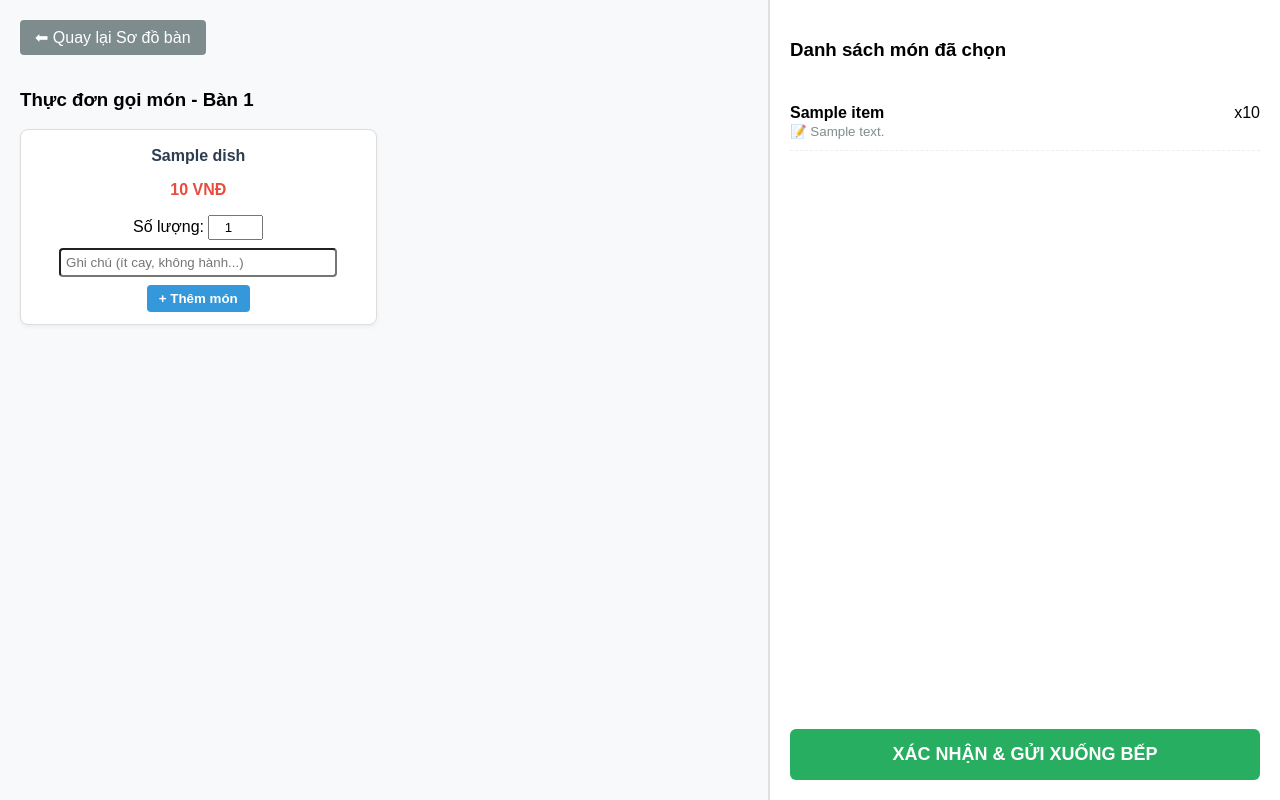
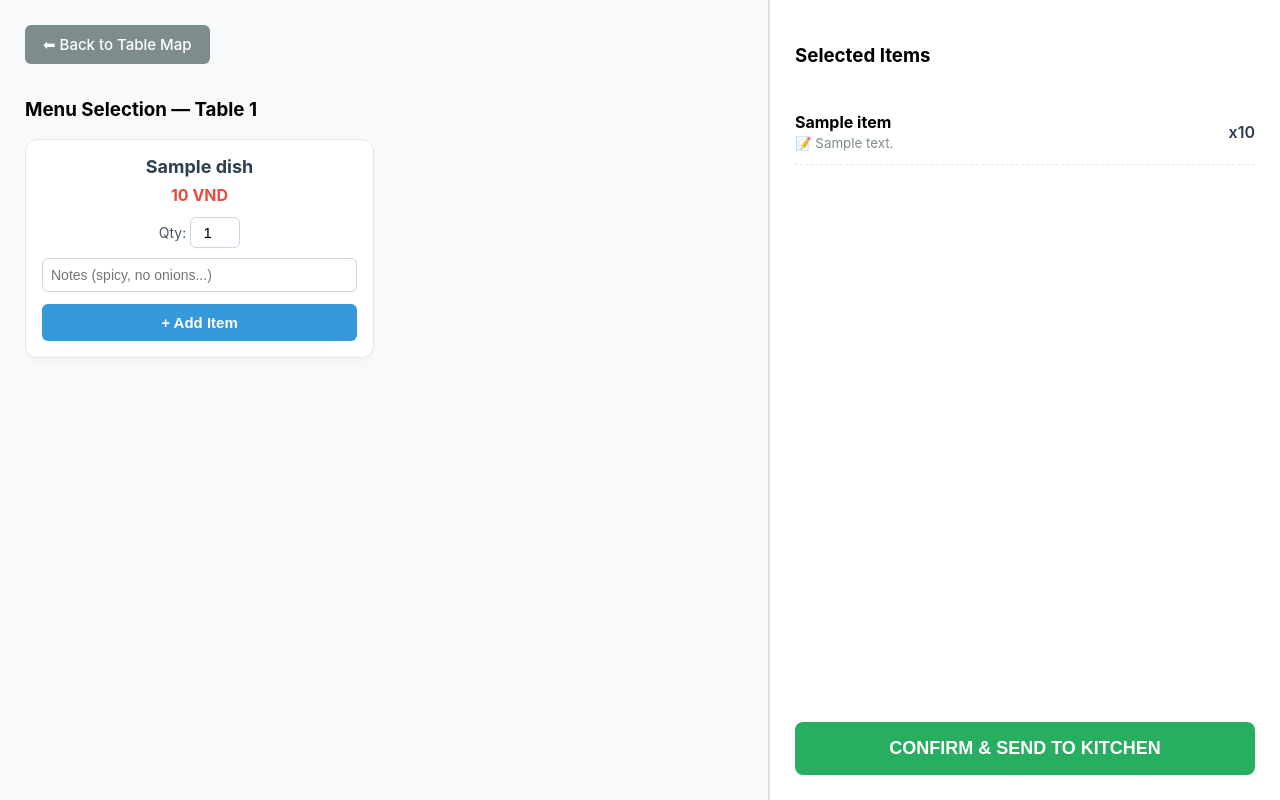
Before and after one commit to hgnhung/Restaurant-Order-Management-System, a Flask app: template templates/waiter/order.html in a window 1280 px wide. Run offline with Flask 3, Linux system fonts and the light colour scheme; the template is opened without the code that fills it: most values are stand-ins (such as "Sample title", 1, 10 or a date in 2020).

Commit message:
hoan thien

```diff
--- a/routes/waiter.py
+++ b/routes/waiter.py
@@ -1,6 +1,5 @@
 from flask import Blueprint, render_template, request, redirect, session
 from database import get_connection
-from models.order_model import OrderModel
 
 # Khởi tạo Blueprint khớp với cấu trúc app.py của nhóm
 waiter_bp = Blueprint('waiter', __name__, url_prefix='/waiter')
@@ -19,26 +18,22 @@ def dashboard():
 def view_tables():
     if "userID" not in session:
         return redirect("/")
-
     conn = get_connection()
     if not conn:
-        return "Lỗi kết nối cơ sở dữ liệu!", 500
-
+        return "Database connection error!", 500
     try:
         cursor = conn.cursor()
         cursor.execute("SELECT tableNumber, status FROM RestaurantTable")
-
         tables = []
         for row in cursor.fetchall():
             tables.append({
                 'TableNumber': row[0],
                 'Status': row[1]
             })
-
         return render_template('waiter/table.html', tables=tables)
     except Exception as e:
         print("Lỗi tải danh sách bàn:", e)
-        return "Đã xảy ra lỗi hệ thống!", 500
+        return "Internal Server Error", 500
     finally:
         conn.close()
 
@@ -47,19 +42,15 @@ def view_tables():
 def view_order():
     if "userID" not in session:
         return redirect("/")
-
     table_number = request.args.get('table')
     if not table_number:
         return redirect('/waiter/tables')
-
     conn = get_connection()
     if not conn:
-        return "Lỗi kết nối cơ sở dữ liệu!", 500
-
+        return "Database connection error!", 500
     try:
         cursor = conn.cursor()
         cursor.execute("SELECT dishID, name, price FROM Dish WHERE isAvailable = 1")
-
         dishes = []
         for row in cursor.fetchall():
             dishes.append({
@@ -67,16 +58,11 @@ def view_order():
                 'Name': row[1],
                 'Price': f"{row[2]:,.0f}"
             })
-
         cart_items = temporary_cart.get(str(table_number), [])
-
-        return render_template('waiter/order.html',
-                               table_number=table_number,
-                               dishes=dishes,
-                               cart_items=cart_items)
+        return render_template('waiter/order.html', table_number=table_number, dishes=dishes, cart_items=cart_items)
     except Exception as e:
         print("Lỗi tải thực đơn gọi món:", e)
-        return "Đã xảy ra lỗi hệ thống!", 500
+        return "Internal Server Error", 500
     finally:
         conn.close()
 
@@ -85,22 +71,18 @@ def view_order():
 def add_to_cart():
     if "userID" not in session:
         return redirect("/")
-
     table_number = request.form.get('table_number')
     dish_id = request.form.get('dish_id')
     quantity = int(request.form.get('quantity', 1))
     special_note = request.form.get('special_note', '')
-
     conn = get_connection()
     try:
         cursor = conn.cursor()
         cursor.execute("SELECT name FROM Dish WHERE dishID = ?", (dish_id,))
         row = cursor.fetchone()
         dish_name = row[0] if row else "Món ăn"
-
         if str(table_number) not in temporary_cart:
             temporary_cart[str(table_number)] = []
-
         temporary_cart[str(table_number)].append({
             'dish_id': dish_id,
             'name': dish_name,
@@ -111,46 +93,76 @@ def add_to_cart():
         print("Lỗi khi thêm món vào giỏ tạm:", e)
     finally:
         if conn: conn.close()
-
     return redirect(f'/waiter/order?table={table_number}')
 
-# 5. Xử lý khi bấm nút "XÁC NHẬN & GỬI XUỐNG BẾP"
 @waiter_bp.route('/confirm-order', methods=['POST'])
 def confirm_order():
     if "userID" not in session:
         return redirect("/")
-
     table_number = request.form.get('table_number')
     cart_items = temporary_cart.get(str(table_number), [])
-
     if not cart_items:
         return redirect(f'/waiter/order?table={table_number}')
-
     user_id = session.get('userID')
-
     conn = get_connection()
     if not conn:
-        return "Lỗi kết nối cơ sở dữ liệu!", 500
+        return "Database connection error!", 500
 
     try:
+        from models.order_model import OrderModel
         order_model = OrderModel(conn)
         order_id = order_model.create_order(table_number, user_id)
-
         if order_id:
             for item in cart_items:
                 order_model.add_order_details(
                     order_id=order_id,
                     dish_id=item['dish_id'],
-                    quantity=item['quantity'],
-                    special_note=item['note']
+                    quantity=int(item['quantity']),
+                    special_note=str(item['note'])
                 )
             temporary_cart[str(table_number)] = []
             return redirect('/waiter/tables')
         else:
-            return "Lỗi trong quá trình tạo hóa đơn!", 500
-
+            return "Error during order creation!", 500
     except Exception as e:
-        print("Lỗi xác nhận đơn hàng:", e)
-        return "Lỗi xử lý hệ thống!", 500
+        print("--- CONFIRM ORDER ROUTE ERROR ---:", e)
+        return "System processing error!", 500
     finally:
         conn.close()
+
+
+# 6. ĐÃ THÊM LẠI: Chức năng xem chi tiết đơn hàng (Giao diện: order_detail.html)
+@waiter_bp.route('/order-detail')
+def order_detail():
+    if "userID" not in session:
+        return redirect("/")
+    table_number = request.args.get('table')
+    conn = get_connection()
+    if not conn:
+        return "Database connection error!", 500
+    try:
+        cursor = conn.cursor()
+        cursor.execute("SELECT orderID FROM Orders WHERE tableNumber = ? AND status = 'Confirmed'", (int(table_number),))
+        row = cursor.fetchone()
+        order_id = row[0] if row else None
+        items = []
+        if order_id:
+            query = """
+                SELECT d.name, od.quantity, od.specialNote
+                FROM OrderDetail od
+                JOIN Dish d ON od.dishID = d.dishID
+                WHERE od.orderID = ?
+            """
+            cursor.execute(query, (order_id,))
+            for r in cursor.fetchall():
+                items.append({
+                    'name': r[0],
+                    'quantity': r[1],
+                    'specialNote': r[2]
+                })
+        return render_template('waiter/order_detail.html', table_number=table_number, items=items)
+    except Exception as e:
+        print("--- VIEW ORDER DETAIL ERROR ---:", e)
+        return "Internal Server Error", 500
+    finally:
+        conn.close()
--- a/templates/waiter/order.html
+++ b/templates/waiter/order.html
@@ -1,46 +1,74 @@
 <!DOCTYPE html>
-<html lang="vi">
+<html lang="en">
 <head>
     <meta charset="UTF-8">
-    <title>Gọi món - Bàn {{ table_number }}</title>
+    <meta name="viewport" content="width=device-width, initial-scale=1.0">
+    <title>Order Placement - Table {{ table_number }}</title>
     <style>
-        body { font-family: Arial, sans-serif; margin: 0; display: flex; height: 100vh; background-color: #f8f9fa; }
-        .menu-pane { width: 60%; padding: 20px; overflow-y: auto; box-sizing: border-box; }
-        .order-pane { width: 40%; background: white; border-left: 2px solid #e0e0e0; padding: 20px; display: flex; flex-direction: column; box-sizing: border-box; }
-        .dish-grid { display: grid; grid-template-columns: repeat(2, 1fr); gap: 15px; margin-top: 15px; }
-        .dish-card { border: 1px solid #ddd; border-radius: 8px; padding: 12px; background: white; text-align: center; box-shadow: 0 2px 4px rgba(0,0,0,0.05); }
-        .dish-card h4 { margin: 5px 0; color: #2c3e50; }
-        .btn-add { background-color: #3498db; color: white; border: none; padding: 6px 12px; border-radius: 4px; cursor: pointer; font-weight: bold; }
+        /* CSS Reset and Viewport Fixes */
+        * { box-sizing: border-box; }
+        body { font-family: -apple-system, BlinkMacSystemFont, "Segoe UI", Roboto, Arial, sans-serif; margin: 0; display: flex; min-height: 100vh; background-color: #f8f9fa; }
+
+        /* Flex Layout Split Panes */
+        .menu-pane { width: 60%; padding: 25px; overflow-y: auto; height: 100vh; }
+        .order-pane { width: 40%; background: white; border-left: 2px solid #e0e0e0; padding: 25px; display: flex; flex-direction: column; height: 100vh; }
+
+        /* Touch-Friendly Responsive Grid */
+        .dish-grid { display: grid; grid-template-columns: repeat(2, 1fr); gap: 20px; margin-top: 15px; }
+        .dish-card { border: 1px solid #e2e8f0; border-radius: 12px; padding: 16px; background: white; text-align: center; box-shadow: 0 4px 6px rgba(0,0,0,0.02); display: flex; flex-direction: column; justify-content: space-between; }
+        .dish-card h4 { margin: 0 0 8px 0; color: #2c3e50; font-size: 18px; }
+        .dish-price { color: #e74c3c; font-weight: bold; font-size: 16px; margin: 0 0 12px 0; }
+
+        /* Form Element Styling */
+        .input-qty { width: 50px; padding: 6px; text-align: center; margin-bottom: 10px; border: 1px solid #cbd5e1; border-radius: 6px; font-size: 15px; }
+        .input-note { width: 100%; padding: 8px; margin-bottom: 12px; border: 1px solid #cbd5e1; border-radius: 6px; font-size: 14px; }
+
+        /* Interactive Buttons */
+        .btn-add { background-color: #3498db; color: white; border: none; padding: 10px 16px; border-radius: 6px; cursor: pointer; font-weight: bold; font-size: 15px; width: 100%; transition: background 0.2s; }
+        .btn-add:hover { background-color: #2980b9; }
+
         .order-list { flex-grow: 1; overflow-y: auto; margin-top: 15px; list-style: none; padding: 0; }
-        .order-item { padding: 10px 0; border-bottom: 1px dashed #eee; display: flex; justify-content: space-between; }
-        .btn-confirm { background-color: #27ae60; color: white; width: 100%; padding: 15px; font-size: 18px; border: none; border-radius: 6px; cursor: pointer; font-weight: bold; margin-top: 10px; }
-        .btn-back { background-color: #7f8c8d; color: white; padding: 8px 15px; text-decoration: none; border-radius: 4px; display: inline-block; margin-bottom: 15px; }
+        .order-item { padding: 12px 0; border-bottom: 1px dashed #e2e8f0; display: flex; justify-content: space-between; align-items: center; }
+
+        .btn-confirm { background-color: #27ae60; color: white; width: 100%; padding: 16px; font-size: 18px; border: none; border-radius: 8px; cursor: pointer; font-weight: bold; margin-top: 10px; transition: background 0.2s; }
+        .btn-confirm:hover:not(:disabled) { background-color: #219653; }
+        .btn-confirm:disabled { background-color: #bdc3c7; cursor: not-allowed; }
+
+        .btn-back { background-color: #7f8c8d; color: white; padding: 10px 18px; text-decoration: none; border-radius: 6px; display: inline-block; margin-bottom: 15px; font-weight: 500; font-size: 15px; }
+        .btn-back:hover { background-color: #6c7a7d; }
     </style>
 </head>
 <body>
+    <!-- Left Pane: Menu Selection -->
     <div class="menu-pane">
-        <a href="/waiter/tables" class="btn-back">⬅ Quay lại Sơ đồ bàn</a>
-        <h3>Thực đơn gọi món - Bàn {{ table_number }}</h3>
+        <a href="/waiter/tables" class="btn-back">⬅ Back to Table Map</a>
+        <h3>Menu Selection — Table {{ table_number }}</h3>
 
         <div class="dish-grid">
             {% for dish in dishes %}
             <div class="dish-card">
-                <h4>{{ dish.Name }}</h4>
-                <p style="color: #e74c3c; font-weight: bold;">{{ dish.Price }} VNĐ</p>
+                <div>
+                    <h4>{{ dish.Name }}</h4>
+                    <p class="dish-price">{{ dish.Price }} VND</p>
+                </div>
                 <form action="/waiter/add-to-cart" method="POST">
                     <input type="hidden" name="table_number" value="{{ table_number }}">
                     <input type="hidden" name="dish_id" value="{{ dish.DishID }}">
-                    Số lượng: <input type="number" name="quantity" value="1" min="1" style="width: 45px; padding: 3px; text-align: center; margin-bottom: 8px;"><br>
-                    <input type="text" name="special_note" placeholder="Ghi chú (ít cay, không hành...)" style="width: 80%; padding: 5px; margin-bottom: 8px; border: 1fr solid #ccc; border-radius: 4px;"><br>
-                    <button type="submit" class="btn-add">+ Thêm món</button>
+
+                    <label style="font-size: 14px; color: #4a5568;">Qty: </label>
+                    <input type="number" name="quantity" value="1" min="1" class="input-qty"><br>
+
+                    <input type="text" name="special_note" placeholder="Notes (spicy, no onions...)" class="input-note"><br>
+                    <button type="submit" class="btn-add">+ Add Item</button>
                 </form>
             </div>
             {% endfor %}
         </div>
     </div>
 
+    <!-- Right Pane: Cart Overview -->
     <div class="order-pane">
-        <h3>Danh sách món đã chọn</h3>
+        <h3>Selected Items</h3>
         <ul class="order-list">
             {% if cart_items %}
                 {% for item in cart_items %}
@@ -49,18 +77,18 @@
                         <strong>{{ item.name }}</strong>
                         {% if item.note %}<br><small style="color: #7f8c8d;">📝 {{ item.note }}</small>{% endif %}
                     </div>
-                    <div>x{{ item.quantity }}</div>
+                    <div style="font-weight: 600; color: #2c3e50;">x{{ item.quantity }}</div>
                 </li>
                 {% endfor %}
             {% else %}
-                <p style="color: #95a5a6; text-align: center; margin-top: 40px;">Chưa có món nào được chọn</p>
+                <p style="color: #95a5a6; text-align: center; margin-top: 40px;">No items selected yet</p>
             {% endif %}
         </ul>
 
         <form action="/waiter/confirm-order" method="POST">
             <input type="hidden" name="table_number" value="{{ table_number }}">
-            <button type="submit" class="btn-confirm" {% if not cart_items %}disabled style="background-color:#bdc3c7;"{% endif %}>
-                XÁC NHẬN & GỬI XUỐNG BẾP
+            <button type="submit" class="btn-confirm" {% if not cart_items %}disabled{% endif %}>
+                CONFIRM & SEND TO KITCHEN
             </button>
         </form>
     </div>
```
Also changed, not shown: models/order_model.py (+46 -7 lines), templates/waiter/dashboard.html (+64 -15 lines), templates/waiter/order_detail.html (+50 -0 lines), templates/waiter/table.html (+68 -15 lines).
